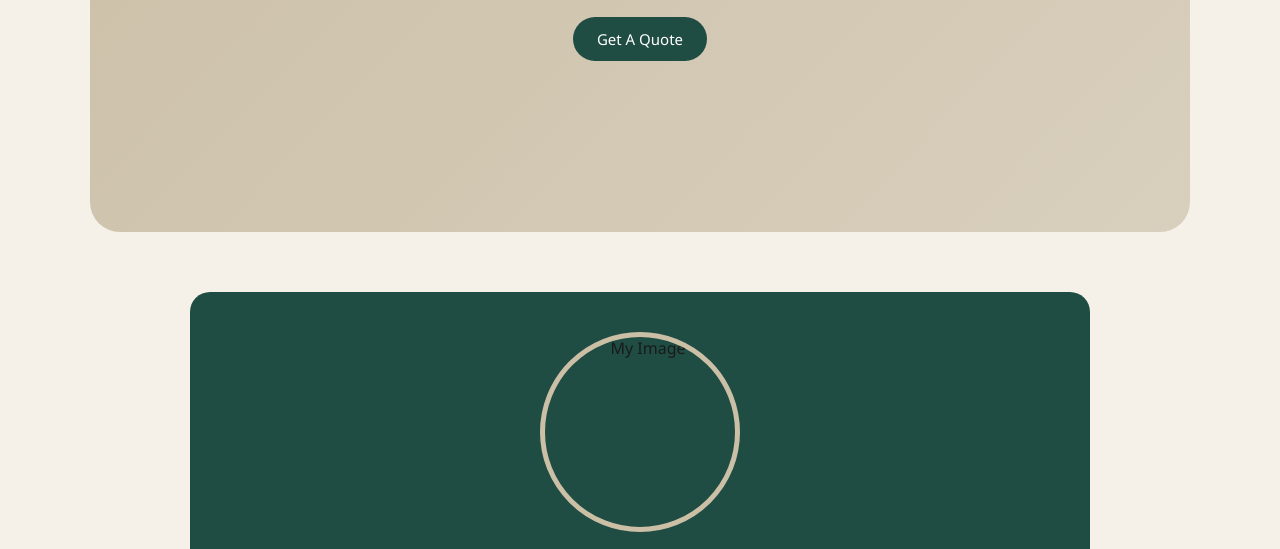
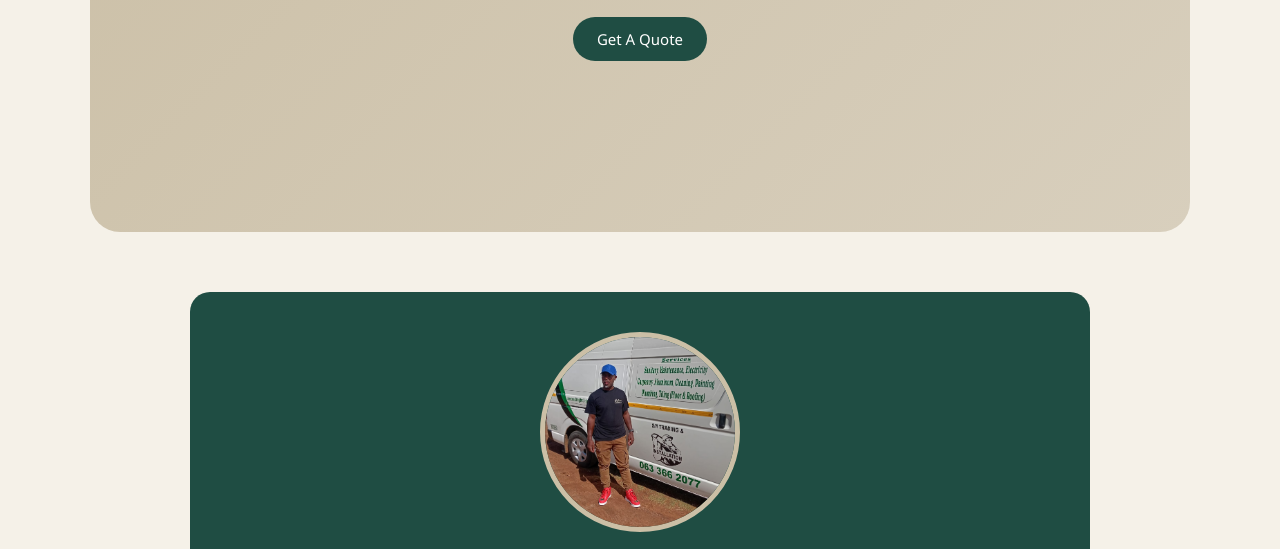
Before and after one commit to Johannes120/SM-Trading, a plain HTML site: page aboutus.html in a window 1280 px wide. Shown: the part 378-927 px from the top of the page. Drawn offline with Linux system fonts and the light colour scheme.

Commit message:
Update image source path in aboutus.html

```diff
--- a/aboutus.html
+++ b/aboutus.html
@@ -483,7 +483,7 @@ footer {
 
 <section id="about" class="about">
     <img
-      src="about-us.jpg"
+      src="images/about-us.jpg"
       alt="My Image"
     />
     <div class="about-text">
```
